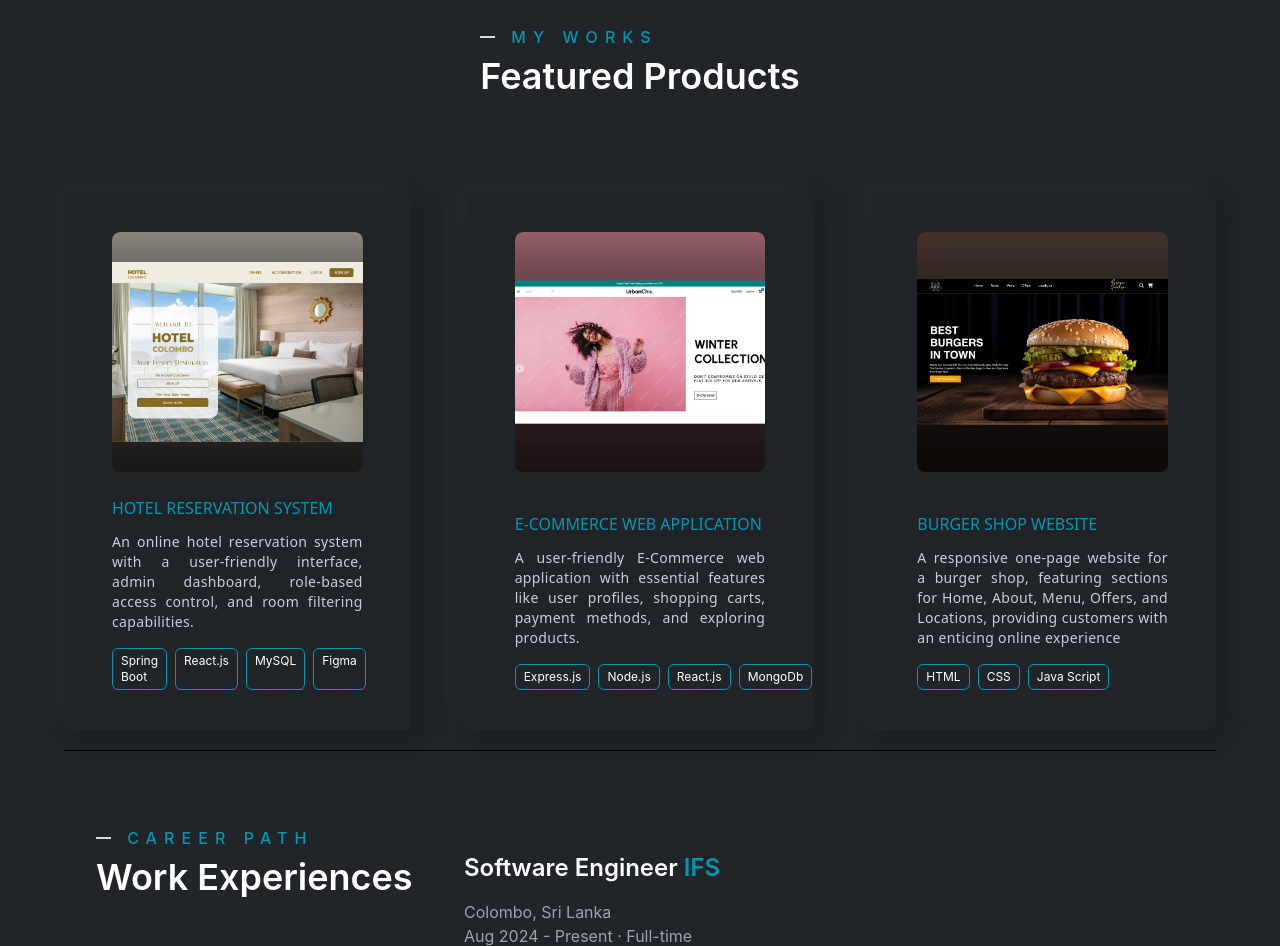
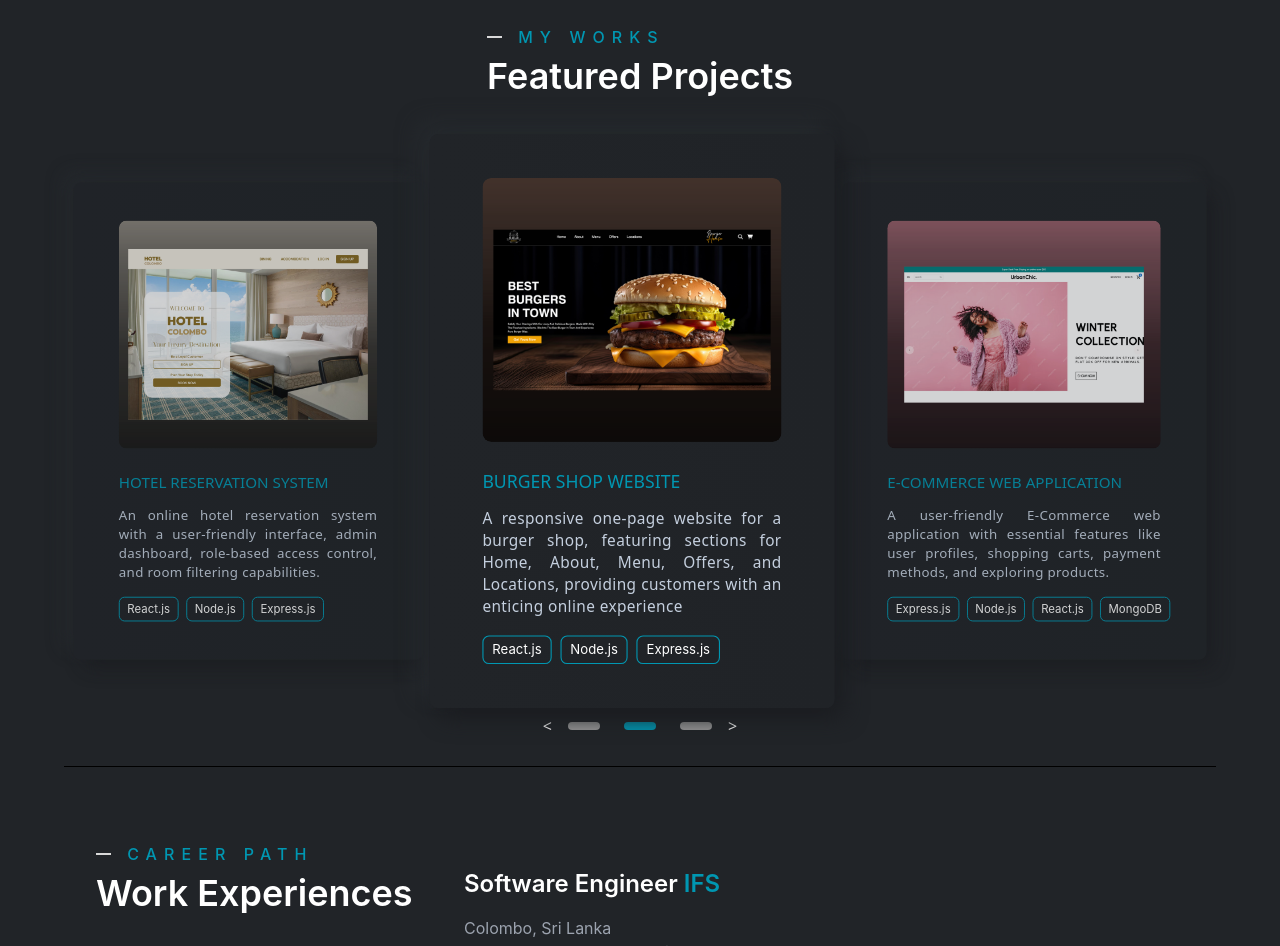
Before and after one commit to kavindu-gamage/kavindu-gamage.github.io, a React (Create React App) app: page / in a window 1280 px wide. Shown: the part 2040-2986 px from the top of the page. Built offline with nearby package versions, Linux system fonts and the light colour scheme.

Commit message:
Updated the project card

```diff
--- a/src/pages/projects/Projects.js
+++ b/src/pages/projects/Projects.js
@@ -1,43 +1,206 @@
-import React from 'react'
-import { projectsC1, projectsC2, projectsC3 } from '../../assests'
-import { PageTitle } from '../../components/PageTitle/PageTitle'
-import ProjectCard from './ProjectCard'
+import React, { useEffect, useState } from "react";
+import { projectsC1, projectsC2, projectsC3 } from "../../assests";
+import { PageTitle } from "../../components/PageTitle/PageTitle";
+import ProjectCard from "./ProjectCard";
 
 const Projects = () => {
+
+  // return (
+  //     <section id='projects' className="w-full  py-5  border-b-[1px] border-b-black">
+  //         <div className='flex flex-col items-center text-white py-10'>
+  //         <PageTitle text1="My Works" text2="Featured Products" />
+  //         </div>
+  //         <div className='grid grid-cols-1 md:grid-cols-2 xl:grid-cols-3 mt-4 mdl:mt-8 gap-10 xl:gap-14'>
+  //             <ProjectCard
+  //                 title="Hotel Reservation System"
+  //                 des='An online hotel reservation system with a user-friendly interface, admin dashboard, role-based access control, and room filtering capabilities.'
+  //                 src={projectsC1}
+  //                 techStack = {["Spring Boot", "React.js", "MySQL", "Figma"]}
+  //                 link="https://github.com/kavindu-gamage/Hotel-Reservation-System"
+  //             />
+  //             <ProjectCard
+  //                 title="E-Commerce Web Application"
+  //                 des='A user-friendly E-Commerce web application with essential features like user profiles,
+  //                 shopping carts, payment methods, and exploring products.'
+  //                 src={projectsC2}
+  //                 techStack = {["Express.js", "Node.js", "React.js", "MongoDb"]}
+  //                 // icons={[FaNodeJs, FaReact, SiMongodb]}
+  //                 link="https://github.com/kavindu-gamage/e-commerce-web-back-end"
+  //             />
+  //             <ProjectCard
+  //                 title="Burger Shop Website"
+  //                 des='A responsive one-page website for a burger shop, featuring sections for Home, About, Menu, Offers, and Locations, providing customers with an enticing online experience'
+  //                 src={projectsC3}
+  //                 techStack = {["HTML", "CSS", "Java Script"]}
+  //                 // icons={[FaHtml5 ,FaCss3Alt, FaJs]}
+  //                 link="https://github.com/kavindu-gamage/burgerShop-landingPage"
+  //             />
+  //         </div>
+
+  //     </section>
+  // )
+  const projects = [
+    {
+      title: "Hotel Reservation System",
+      des: "An online hotel reservation system with a user-friendly interface, admin dashboard, role-based access control, and room filtering capabilities.",
+      src: projectsC1,
+      techStack: ["React.js", "Node.js", "Express.js"],
+      link: "https://github.com/kavindu-gamage/Hotel-Reservation-System",
+    },
+    {
+      title: "Burger Shop Website",
+      des: "A responsive one-page website for a burger shop, featuring sections for Home, About, Menu, Offers, and Locations, providing customers with an enticing online experience",
+      src: projectsC3,
+      techStack: ["React.js", "Node.js", "Express.js"],
+      link: "https://github.com/kavindu-gamage/burgerShop-landingPage",
+    },
+    {
+      title: "E-Commerce Web Application",
+      des: "A user-friendly E-Commerce web application with essential features like user profiles, shopping carts, payment methods, and exploring products.",
+      src: projectsC2,
+      techStack: ["Express.js", "Node.js", "React.js", "MongoDB"],
+      link: "https://github.com/kavindu-gamage/e-commerce-web-back-end",
+    },
+    {
+        title: "Hotel Reservation System",
+        des: "An online hotel reservation system with a user-friendly interface, admin dashboard, role-based access control, and room filtering capabilities.",
+        src: projectsC1,
+        techStack: ["React.js", "Node.js", "Express.js"],
+        link: "https://github.com/kavindu-gamage/Hotel-Reservation-System",
+      },
+      {
+        title: "Burger Shop Website",
+        des: "A responsive one-page website for a burger shop, featuring sections for Home, About, Menu, Offers, and Locations, providing customers with an enticing online experience",
+        src: projectsC3,
+        techStack: ["React.js", "Node.js", "Express.js"],
+        link: "https://github.com/kavindu-gamage/burgerShop-landingPage",
+      },
+      {
+        title: "E-Commerce Web Application",
+        des: "A user-friendly E-Commerce web application with essential features like user profiles, shopping carts, payment methods, and exploring products.",
+        src: projectsC2,
+        techStack: ["Express.js", "Node.js", "React.js", "MongoDB"],
+        link: "https://github.com/kavindu-gamage/e-commerce-web-back-end",
+      },
+    // Add more projects here if needed
+  ];
+
+  const [currentIndex, setCurrentIndex] = useState(0);
+  const [isCarouselMode, setIsCarouselMode] = useState(window.innerWidth >= 1024);
+  const startIndicatorIndex = currentIndex < projects.length - 1
+  ? Math.max(0, currentIndex - 1)
+  : currentIndex - 2;
+
+  useEffect(() => {
+    const handleResize = () => {
+      setIsCarouselMode(window.innerWidth >= 1024);
+    };
+    window.addEventListener("resize", handleResize);
+    return () => window.removeEventListener("resize", handleResize);
+  }, []);
+
+  useEffect(() => {
+    if (isCarouselMode) {
+      const interval = setInterval(() => {
+        setCurrentIndex((prevIndex) => (prevIndex + 1) % projects.length);
+      }, 2000);
+      return () => clearInterval(interval);
+    }
+  }, [isCarouselMode, projects.length]);
+
+  const handleNextClick = () => {
+    setCurrentIndex((prevIndex) => (prevIndex + 1) % projects.length);
+  };
+
+  const handlePrevClick = () => {
+    setCurrentIndex((prevIndex) => (prevIndex - 1 + projects.length) % projects.length);
+  };
+
+  const getVisibleProjects = () => {
+    // Calculate indices for 3 visible projects
+    const visibleProjects = [];
+    for (let i = 0; i < 3; i++) {
+      const index = (currentIndex + i) % projects.length;
+      visibleProjects.push(projects[index]);
+    }
+    return visibleProjects;
+  };
+
   return (
-        <section id='projects' className="w-full  py-5  border-b-[1px] border-b-black">
-            <div className='flex flex-col items-center text-white py-10'>
-            <PageTitle text1="My Works" text2="Featured Products" />
+    <section id="projects" className="w-full py-5 border-b-[1px] border-b-black">
+      <div className="flex flex-col items-center text-white py-10">
+        <PageTitle text1="My Works" text2="Featured Projects" />
       </div>
-            <div className='grid grid-cols-1 md:grid-cols-2 xl:grid-cols-3 mt-4 mdl:mt-8 gap-10 xl:gap-14'>
+
+      {isCarouselMode ? (
+        // Carousel View for larger screens
+        <div className="relative flex flex-col items-center">
+          <div className="flex space-x-4 w-full max-w-6xl justify-center items-center">
+            {getVisibleProjects().map((project, index) => (
+              <div
+                key={index}
+                className={`transition-transform duration-500 ${index === 1 ? "transform scale-110 z-10 shadow-lg" : "opacity-80 scale-95"} w-1/3`}
+              >
                 <ProjectCard
-                    title="Hotel Reservation System"
-                    des='An online hotel reservation system with a user-friendly interface, admin dashboard, role-based access control, and room filtering capabilities.'
-                    src={projectsC1}
-                    techStack = {["Spring Boot", "React.js", "MySQL", "Figma"]}
-                    link="https://github.com/kavindu-gamage/Hotel-Reservation-System"
-                />
-                <ProjectCard
-                    title="E-Commerce Web Application"
-                    des='A user-friendly E-Commerce web application with essential features like user profiles,
-                    shopping carts, payment methods, and exploring products.'
-                    src={projectsC2}
-                    techStack = {["Express.js", "Node.js", "React.js", "MongoDb"]}
-                    // icons={[FaNodeJs, FaReact, SiMongodb]}
-                    link="https://github.com/kavindu-gamage/e-commerce-web-back-end"
-                />
-                <ProjectCard
-                    title="Burger Shop Website"
-                    des='A responsive one-page website for a burger shop, featuring sections for Home, About, Menu, Offers, and Locations, providing customers with an enticing online experience'
-                    src={projectsC3}
-                    techStack = {["HTML", "CSS", "Java Script"]}
-                    // icons={[FaHtml5 ,FaCss3Alt, FaJs]}
-                    link="https://github.com/kavindu-gamage/burgerShop-landingPage"
+                  title={project.title}
+                  des={project.des}
+                  src={project.src}
+                  techStack={project.techStack}
+                  link={project.link}
                 />
               </div>
+            ))}
+          </div>
 
+          {/* Indicator Rectangles and Navigation Arrows */}
+          <div className="flex items-center mt-6 space-x-2">
+            {/* Left Arrow */}
+            <button
+              onClick={handlePrevClick}
+              className="text-white p-2 rounded-sm flex items-center justify-center hover:bg-gray-700 transition duration-300"
+            >
+              <span>{"<"}</span>
+            </button>
+
+            {/* Indicator Rectangles */}
+<div className="flex space-x-6">
+  {projects.slice(startIndicatorIndex, startIndicatorIndex + 3).map((_, index) => (
+    <div
+      key={index}
+      className={`w-8 h-2 rounded-md ${
+        (startIndicatorIndex + index) === currentIndex ? "bg-designColor" : "bg-buttonColor"
+      }`}
+    ></div>
+  ))}
+</div>
+
+            {/* Right Arrow */}
+            <button
+              onClick={handleNextClick}
+              className="text-white p-2 rounded-sm flex items-center justify-center hover:bg-gray-700 transition duration-300"
+            >
+              <span>{">"}</span>
+            </button>
+          </div>
+        </div>
+      ) : (
+        // Grid View for smaller screens
+        <div className="grid grid-cols-1 md:grid-cols-2 xl:grid-cols-3 gap-10 xl:gap-14 mt-4 mdl:mt-8">
+          {projects.map((project, index) => (
+            <div key={index} className="w-full">
+              <ProjectCard
+                title={project.title}
+                des={project.des}
+                src={project.src}
+                techStack={project.techStack}
+                link={project.link}
+              />
+            </div>
+          ))}
+        </div>
+      )}
     </section>
-    )
-}
+  );
+};
 
-export default Projects
+export default Projects;
--- a/tailwind.config.js
+++ b/tailwind.config.js
@@ -23,6 +23,7 @@ module.exports = {
         boxBg: "linear-gradient(145deg, #1e2024, #23272b)",
         designColor: "#0097B2",
         borderColor:"#D9D9D9",
+        buttonColor:"#999999",
       },
       boxShadow: {
         shadowOne: "10px 10px 19px #1c1e22, -10px -10px 19px #262a2e",
```
Also changed, not shown: src/pages/projects/ProjectCard.js (+4 -16 lines), src/pages/projects/FeaturedProductsCarousel.js (added). Lines whose indentation alone changed are shown as unchanged.
